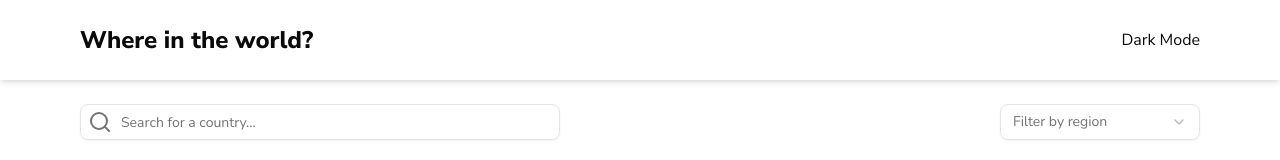
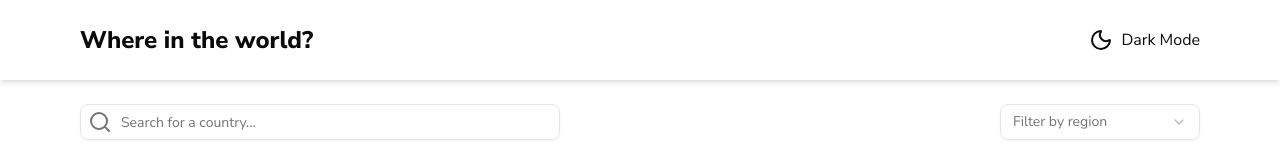
Before and after one commit to mickoymouse/country-search-app, a Vue app: page / in a window 1280 px wide. Shown: the top 160 px of the page. Built offline with nearby package versions, Linux system fonts and the light colour scheme; no server answers.

Commit message:
Add theme toggler

```diff
--- a/src/components/Navbar.vue
+++ b/src/components/Navbar.vue
@@ -1,10 +1,22 @@
+<script setup>
+import { Moon, Sun } from "lucide-vue-next";
+
+import { useTheme } from "@/theme";
+
+const { isDarkMode, toggle } = useTheme();
+</script>
+
 <template>
 	<div class="h-20 min-h-20 bg-white shadow-md w-full flex justify-center">
 		<div
 			class="h-full w-full max-w-[1440px] flex items-center justify-between px-20"
 		>
 			<p class="font-extrabold text-2xl">Where in the world?</p>
-			<p class="text-base">Dark Mode</p>
+			<button class="text-base flex gap-2 cursor-pointer" @click="toggle">
+				<Sun v-if="isDarkMode" />
+				<Moon v-else />
+				{{ isDarkMode ? "Light Mode" : "Dark Mode" }}
+			</button>
 		</div>
 	</div>
 </template>
--- /dev/null
+++ b/src/theme.js
@@ -0,0 +1,24 @@
+import { ref, watchEffect } from "vue";
+
+export function useTheme() {
+	const isDarkMode = ref(false);
+
+	const setInitialTheme = () => {
+		const stored = localStorage.theme;
+		if (stored === "dark") isDarkMode.value = true;
+		else if (stored === "light") isDarkMode.value = false;
+		else if (window.matchMedia("(prefers-color-scheme: dark)").matches)
+			isDarkMode.value = true;
+	};
+
+	const toggle = () => (isDarkMode.value = !isDarkMode.value);
+
+	watchEffect(() => {
+		document.documentElement.classList.toggle("dark", isDarkMode.value);
+		localStorage.theme = isDarkMode.value ? "dark" : "light";
+	});
+
+	setInitialTheme();
+
+	return { isDarkMode, toggle };
+}
```
